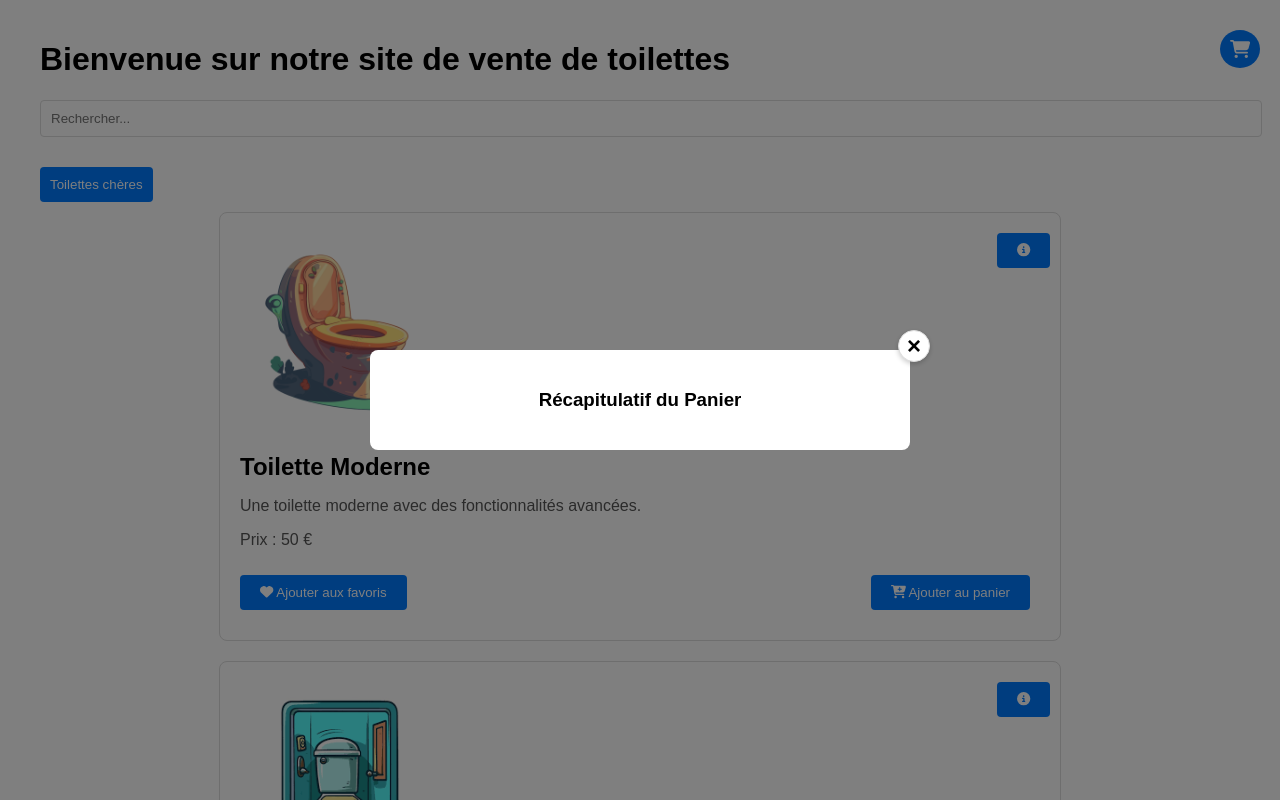
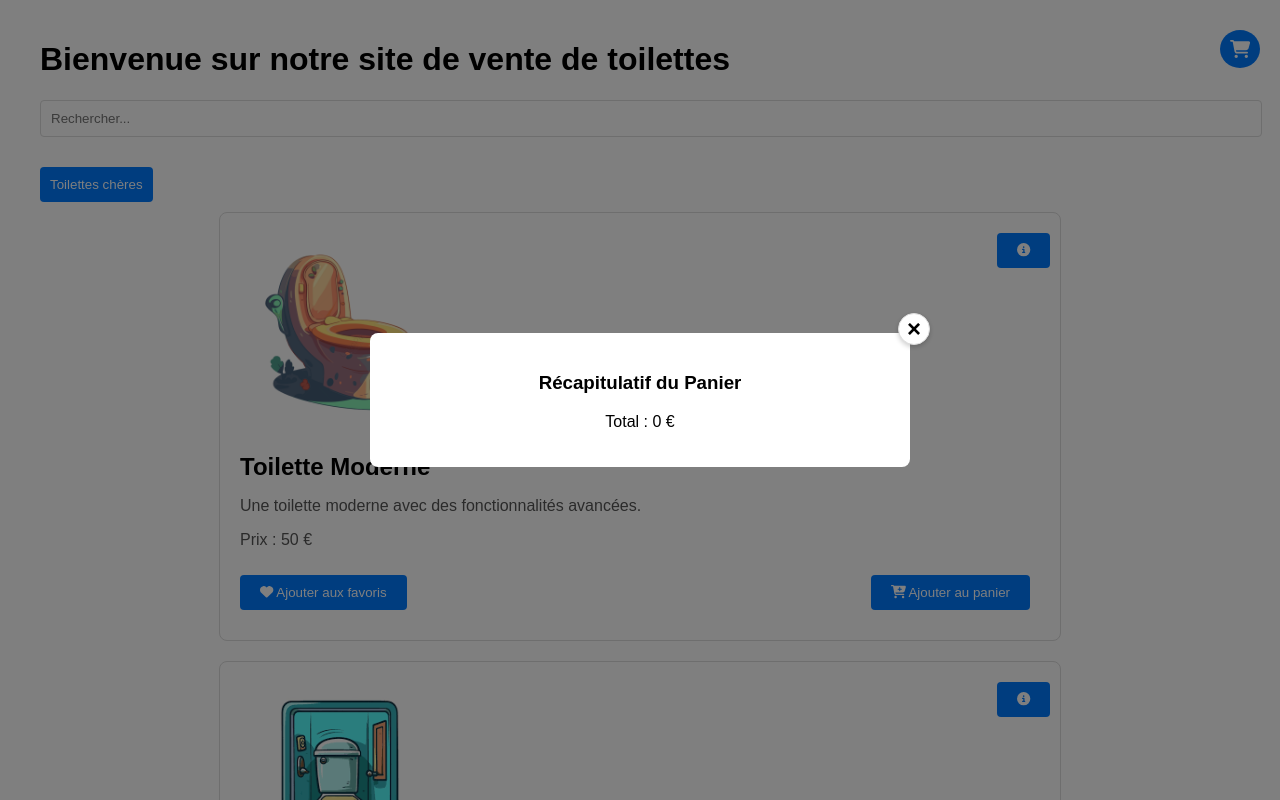
Before and after one commit to gwendvr/coursReact, a React (Create React App) app: page / in a window 1280 px wide. Both pictures are taken after a click on the button 1239 px from the left and 49 px from the top of the page. Shown: the top 800 px of the page. Built offline with nearby package versions, Linux system fonts and the light colour scheme.

Commit message:
ajout total

```diff
--- a/src/App.js
+++ b/src/App.js
@@ -24,6 +24,20 @@ function App() {
     // `filterLuxe` est un booléen qui indique si le filtre luxe est activé (true) ou désactivé (false)
     // `setFilterLuxe` est une fonction qui permet de changer cet état
     const [filterLuxe, setFilterLuxe] = useState(false);
+
+    // Utilisation de l'état pour faire le total du panier
+    // `totalPrice` est le total
+    // `setTotalPrice` est la fonction
+    const [totalPrice, setTotalPrice] = useState(0);
+
+    // Calculer le total du panier
+    const calculateTotalPrice = () => {
+        let total = 0;
+        cartItems.forEach(item => {
+            total += item.price * item.quantity;
+        });
+        return total;
+    };
 
     // Fonction pour ajouter un article au panier
     const addToCart = (toilet) => {
@@ -69,6 +83,10 @@ function App() {
         setFilterLuxe(!filterLuxe);
     };
 
+    // Mettre à jour le total du panier à chaque changement dans cartItems
+    React.useEffect(() => {
+        setTotalPrice(calculateTotalPrice());
+    }, [cartItems]);
 
     return (
         <div className="App">
@@ -94,6 +112,7 @@ function App() {
                     onClose={closeCartModal}
                     increaseQuantity={increaseQuantity}
                     decreaseQuantity={decreaseQuantity}
+                    totalPrice={totalPrice}
                 />
             </div>
         </div>
--- a/src/components/CartModal.js
+++ b/src/components/CartModal.js
@@ -1,4 +1,4 @@
-const CartModal = ({ isOpen, cartItems, onClose, increaseQuantity, decreaseQuantity }) => {
+const CartModal = ({ isOpen, cartItems, onClose, increaseQuantity, decreaseQuantity, totalPrice }) => {
     return (
         <>
             {isOpen && (  // Vérifie si isOpen est vrai pour afficher la modal
@@ -17,6 +17,7 @@ const CartModal = ({ isOpen, cartItems, onClose, increaseQuantity, decreaseQuant
                                 </li>
                             ))}
                         </ul>
+                        <p>Total : {totalPrice} €</p> {/* Affichage du total ici */}
                     </div>
                 </div>
             )}
```
